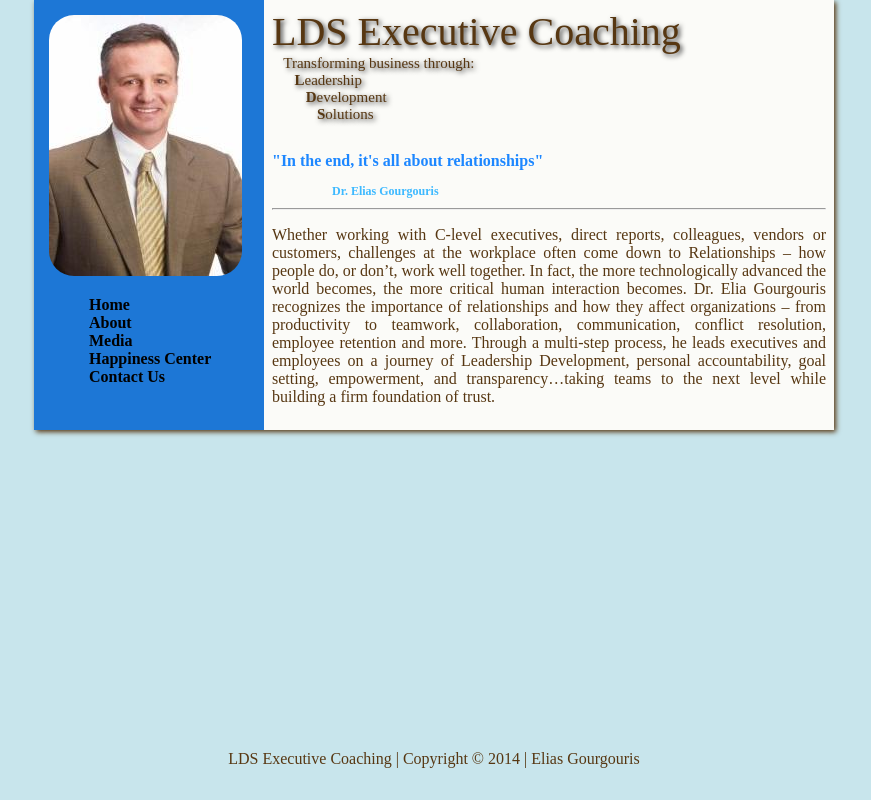
After one commit to eternalearth888/LDSsite, a PHP site: page /site2.html in a window 1280 px wide. The commit adds this page. Shown: the whole page, without its empty margins (206-1077 px from the left). Run offline with PHP 8.4, Linux system fonts and the light colour scheme.

Commit message:
site2 skeleton created

```diff
--- a/mock-designs/css/style.css
+++ b/mock-designs/css/style.css
@@ -13,7 +13,8 @@
 
 .content {
 	margin: auto;
-	width: 80%;
+	width: 400px;
+	height: 100%;
 	box-shadow: 2px 2px 3em #31384D;
 }
 
@@ -56,7 +57,7 @@
 }
 
 footer {
-	padding: .2em;
+	padding-top: 50%;
 	text-align: center;
 	background: #F4CBEC;
 }
--- /dev/null
+++ b/mock-designs/css/style2.css
@@ -0,0 +1,104 @@
+html {
+	margin: 0;
+	padding: 0;
+}
+
+body {
+	background-color: #C8E5EC;
+	color: #573712;
+	font: Georgia, sans-serif;
+	margin: 0;
+	padding: 0;
+}
+
+
+.content {
+	margin: auto;
+	width: 80%;
+	height: 100%;
+	min-width: 650px;
+	display: table;
+	background-color: #FBFBF8;
+	max-width: 800px;
+	box-shadow: 2px 2px 5px #573712;
+}
+nav {
+	background-color: #1D77D6;
+	width: 200px;
+	padding: 15px;
+	display: table-cell;
+}
+
+#logo img{
+	border-radius: 25px;
+}
+
+.menu {
+	vertical-align: baseline;
+}
+
+ul {
+	display: block;
+	list-style: none;
+}
+
+li {
+	display: list-item;
+}
+
+.wrapper {
+	display: table-cell;
+	vertical-align: top;
+}
+
+header {
+	padding: .5em;;
+	text-shadow: 2px 2px 5px #333;
+}
+
+.main {
+	font-size: 40px;
+}
+
+.sub {
+	font-size: 15px;
+}
+
+section {
+	padding: .5em;
+}
+
+p {
+	text-align: justify;
+}
+
+h1 {
+	text-align:left;
+	color: #1D87FF;
+	font-size: 16px;
+}
+
+h2 {
+	text-align: left;
+	color: #3DB9FF;
+	font-size: 12px;
+	text-indent: 5em;
+}
+
+footer {
+	width: 80%;
+	text-align: center;
+	padding-top: 25%;
+	margin: auto;
+}
+
+a:link, a:visited {
+		font-weight: bold;
+		text-decoration: none;
+		color: #000;
+}
+
+a:focus, a:hover, a:active {
+		text-decoration: none;
+		color: #573712;
+}
--- a/mock-designs/site1.html
+++ b/mock-designs/site1.html
@@ -2,7 +2,7 @@
 <html>
 	<meta charset="utf-8">
 	<head>
-		<title> LDS Site Choices </title>
+		<title> LDS 1 </title>
 		<link rel="stylesheet" type="text/css" href="css/style1.css">
 	</head>
 	<body>
--- /dev/null
+++ b/mock-designs/site2.html
@@ -0,0 +1,54 @@
+<!DOCTYPE html>
+<html>
+	<meta charset="utf-8">
+	<head>
+		<title> LDS 2 </title>
+		<link rel="stylesheet" type="text/css" href="css/style2.css">
+	</head>
+	<body>
+		<div class="content">
+			<nav>
+				<div id="logo">
+					<img src="images/elias.jpg" alt="Dr. Elias Gourgouris">
+				</div>
+				<div id="menu">
+					<ul>
+						<li><a href="test.html">Home</a></li>
+						<li><a href="test.html">About</a></li>
+						<li><a href="test.html">Media</a></li>
+						<li><a href="test.html">Happiness Center</a></li>
+						<li><a href="test.html">Contact Us</a></li>
+					</ul>
+				</div>
+			</nav>
+			<div class="wrapper">
+				<header>
+					<div class="main">
+						LDS Executive Coaching
+					</div>
+					<div class="sub">
+							&nbsp;&nbsp;&nbsp;Transforming business through:
+							<br />
+								&nbsp;&nbsp;&nbsp;&nbsp;&nbsp;&nbsp;<b>L</b>eadership
+							<br />
+								&nbsp;&nbsp;&nbsp;&nbsp;&nbsp;&nbsp;&nbsp;&nbsp;&nbsp;<b>D</b>evelopment
+							<br />
+								&nbsp;&nbsp;&nbsp;&nbsp;&nbsp;&nbsp;&nbsp;&nbsp;&nbsp;&nbsp;&nbsp;&nbsp;<b>S</b>olutions
+
+					</div>
+				</header>
+				<section>
+					<h1>"In the end, it's all about relationships"</h1>
+					<h2>Dr. Elias Gourgouris</h2>
+					<hr>
+					<p>Whether working with C-level executives, direct reports, colleagues, vendors or customers, challenges at the workplace often come down to Relationships – how people do, or don’t, work well together. In fact, the more technologically advanced the world becomes, the more critical human interaction becomes.
+
+					Dr. Elia Gourgouris recognizes the importance of relationships and how they affect organizations – from productivity to teamwork, collaboration, communication, conflict resolution, employee retention and more.  Through a multi-step process, he leads executives and employees on a journey of Leadership Development, personal accountability, goal setting, empowerment, and transparency…taking teams to the next level while building a firm foundation of trust.</p>
+				</section>
+			</div>
+		</div>
+		<footer>
+			LDS Executive Coaching | Copyright &copy; 2014 | Elias Gourgouris
+		</footer>
+	</body>
+</html>
```
Also changed, not shown: mock-designs/index.html (+4 -4 lines).
